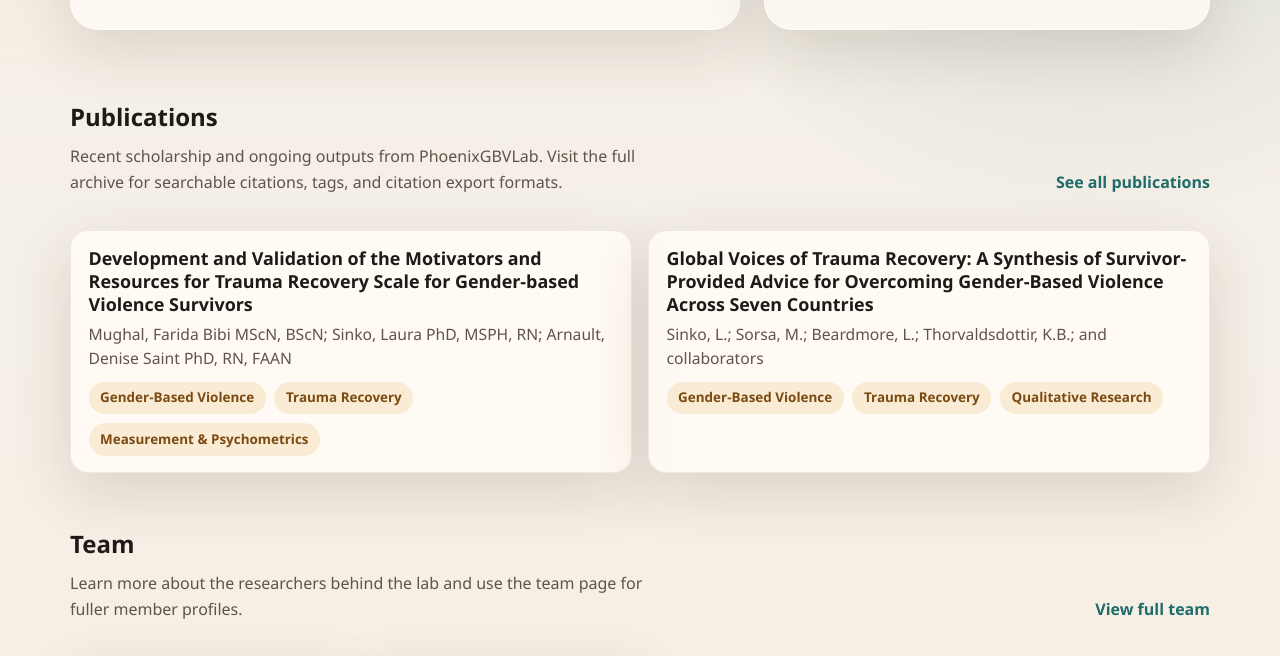
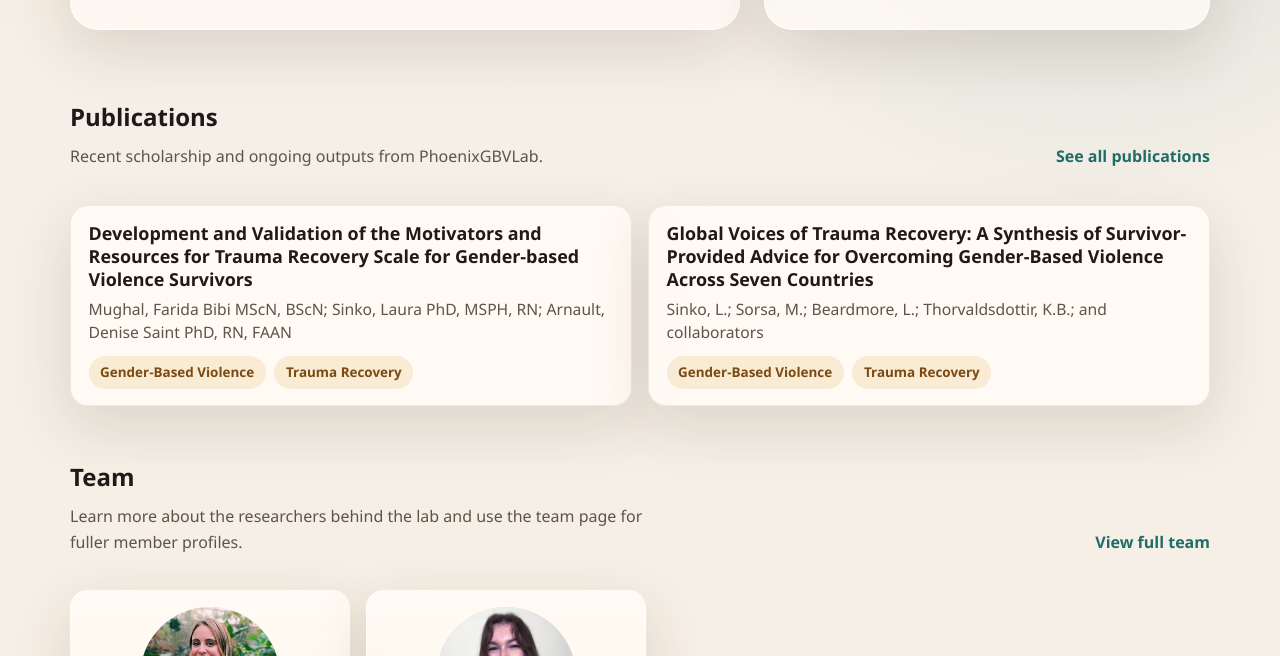
Before and after one commit to maxeld1/PhoenixGBVLab, a website: page index.html in a window 1280 px wide. Shown: the part 592-1248 px from the top of the page. Drawn offline with Linux system fonts and the light colour scheme.

Commit message:
ready demo

```diff
--- a/data/publications.json
+++ b/data/publications.json
@@ -30,7 +30,6 @@
       "tags": [
         "Gender-Based Violence",
         "Trauma Recovery",
-        "Measurement & Psychometrics"
       ],
       "featured": true,
       "status": "published"
@@ -129,7 +128,6 @@
       "tags": [
         "Gender-Based Violence",
         "Trauma Recovery",
-        "Qualitative Research"
       ],
       "featured": false,
       "status": "published"
--- a/index.html
+++ b/index.html
@@ -48,8 +48,7 @@
             <div>
               <h2>Publications</h2>
               <p>
-                Recent scholarship and ongoing outputs from PhoenixGBVLab. Visit the full archive
-                for searchable citations, tags, and citation export formats.
+                Recent scholarship and ongoing outputs from PhoenixGBVLab.
               </p>
             </div>
             <a class="section-link" href="./publications/">See all publications</a>
@@ -71,7 +70,6 @@
               <div class="publication-tags">
                 <span class="publication-tag">Gender-Based Violence</span>
                 <span class="publication-tag">Trauma Recovery</span>
-                <span class="publication-tag">Measurement &amp; Psychometrics</span>
               </div>
             </article>
 
@@ -90,7 +88,6 @@
               <div class="publication-tags">
                 <span class="publication-tag">Gender-Based Violence</span>
                 <span class="publication-tag">Trauma Recovery</span>
-                <span class="publication-tag">Qualitative Research</span>
               </div>
             </article>
           </div>
```
